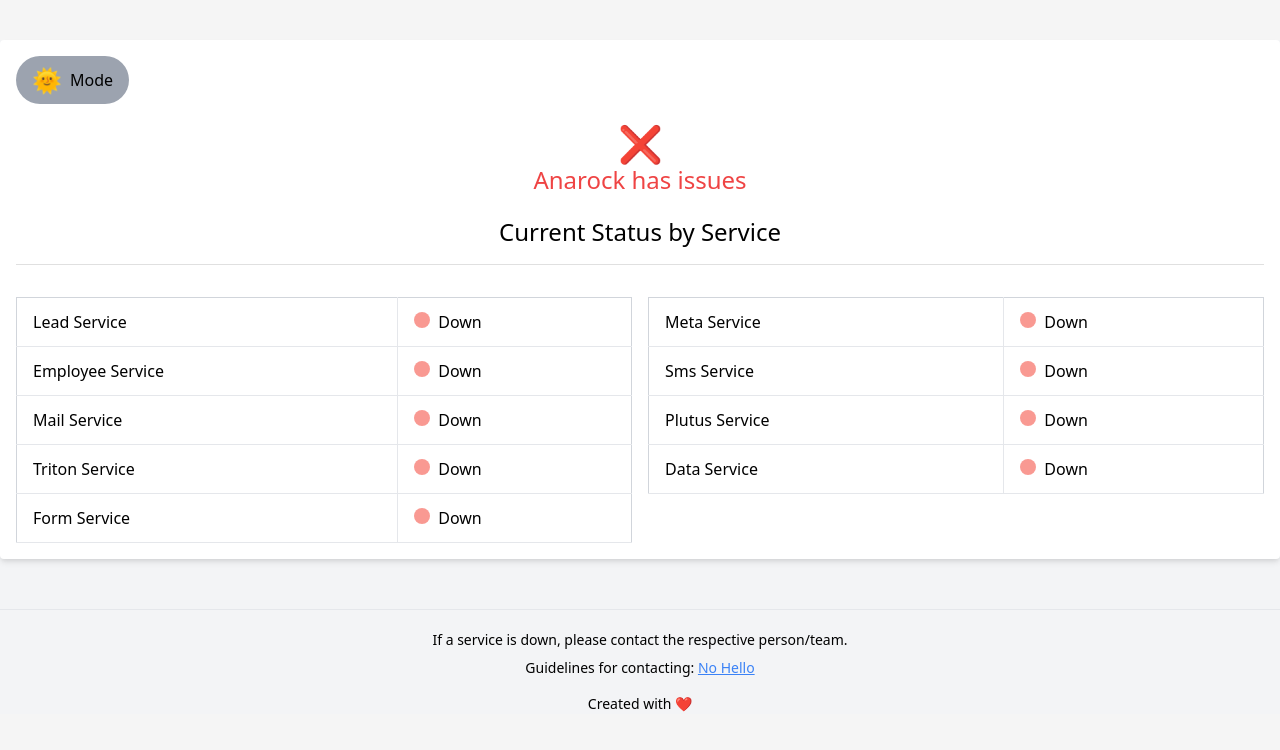
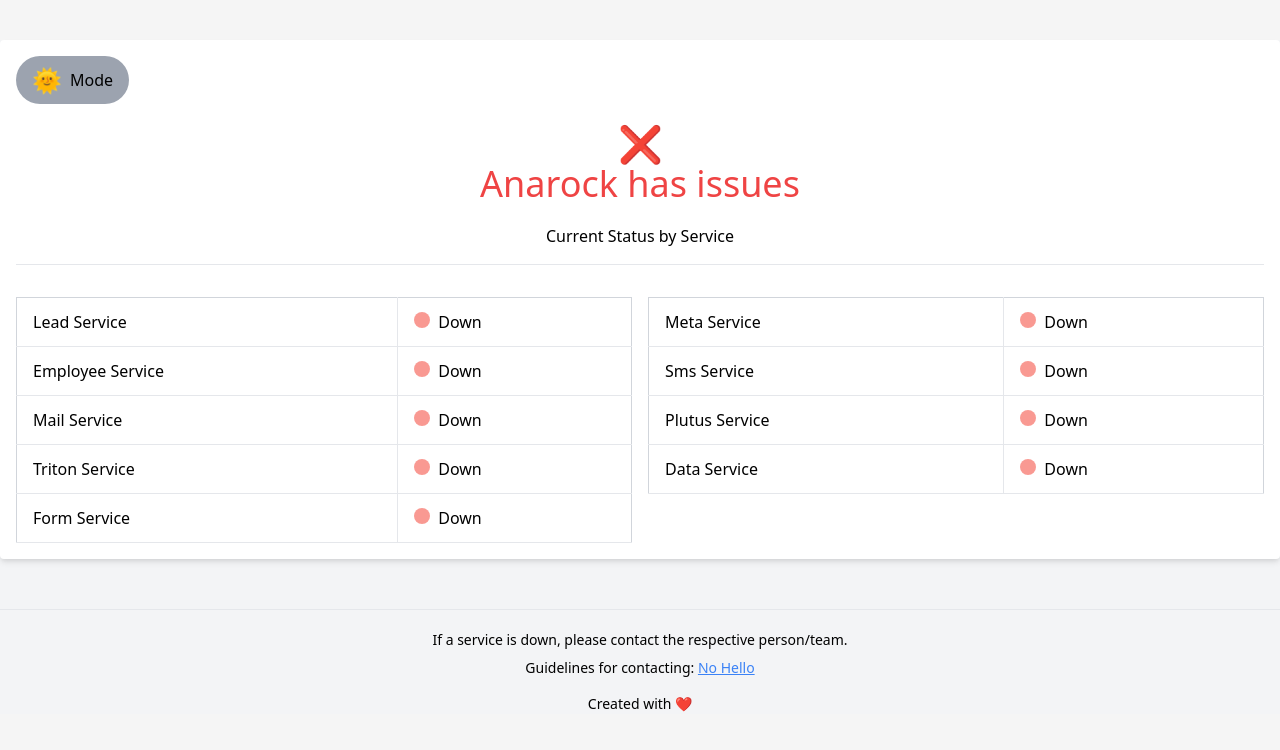
Before and after one commit to dhavalsingh/StatusCheck, a website: page public/index.html in a window 1280 px wide. Drawn offline with nearby package versions, Linux system fonts and the light colour scheme; no server answers.

Commit message:
font fix

```diff
--- a/public/index.html
+++ b/public/index.html
@@ -24,11 +24,11 @@
       <div class="text-center my-5" id="overallStatus">
         <div class="text-4xl" id="statusIcon">🔄</div>
         <!-- Placeholder icon for loading -->
-        <h2 class="text-2xl" id="statusMessage">Checking services...</h2>
+        <h2 class="text-4xl" id="statusMessage">Checking services...</h2>
       </div>
-      <h1 class="text-2xl mb-8 text-center border-b pb-4">
+      <h3 class="text-x1 mb-8 text-center border-b pb-4">
         Current Status by Service
-      </h1>
+      </h3>
       <div class="flex flex-wrap -mx-2">
         <div class="w-1/2 px-2">
           <table class="min-w-full table-auto border-collapse">
```
